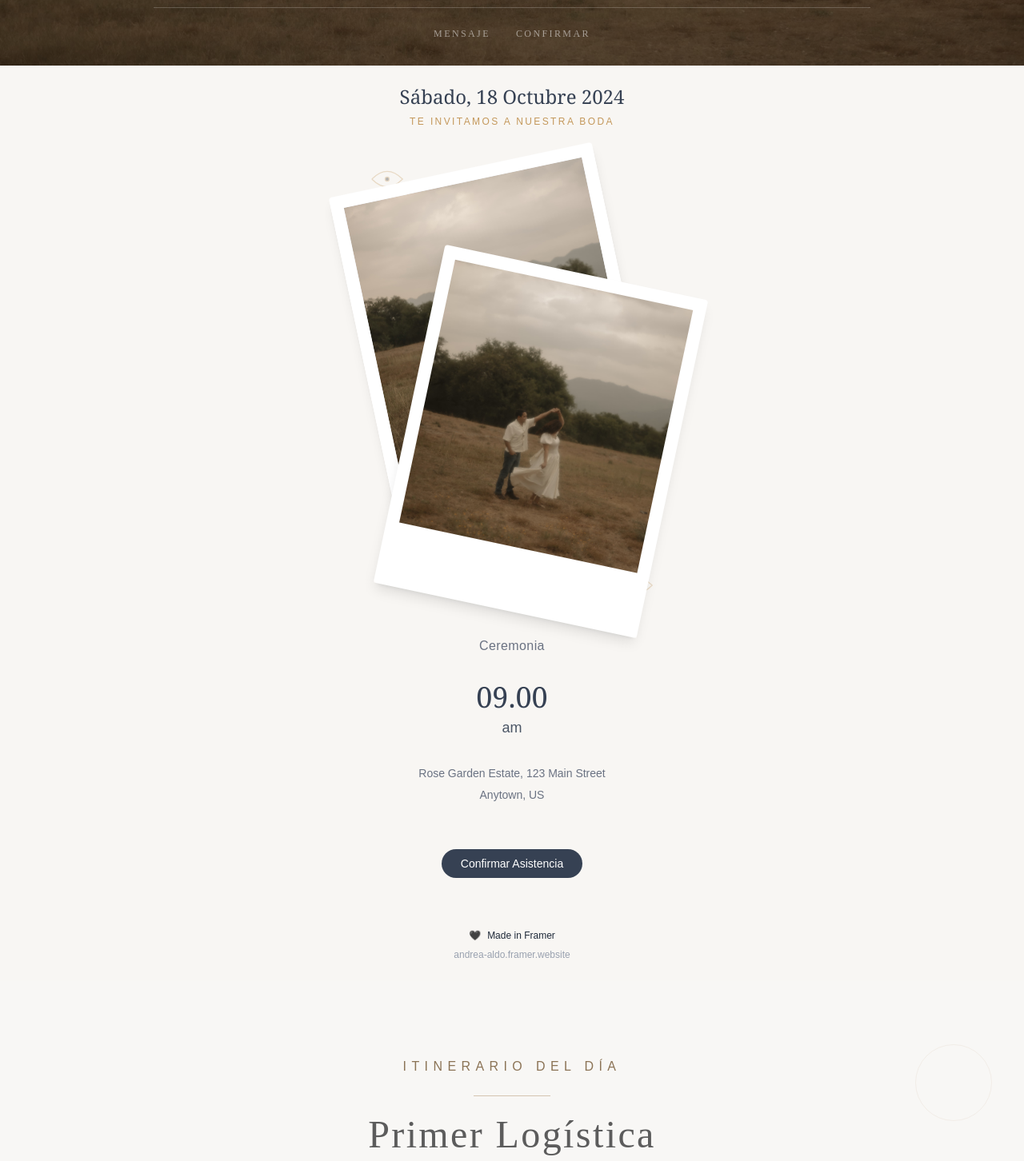
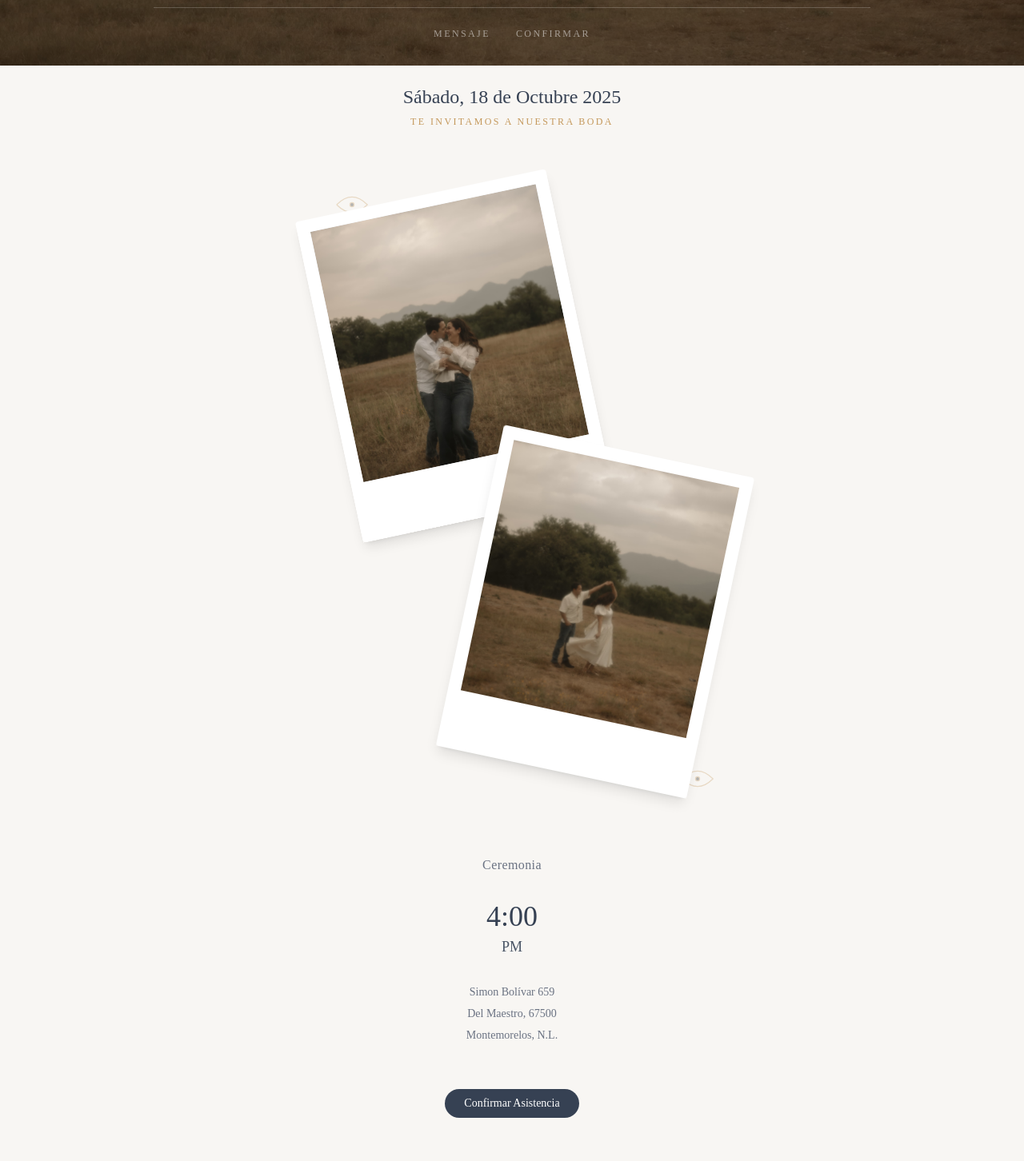
Before and after one commit to AlejoReyna/wedding_invitation, a Next.js app: page / in a window 1280 px wide. Shown: the part 718-2170 px from the top of the page at 80% size. Built offline with nearby package versions, Linux system fonts and the light colour scheme.

Commit message:
exact separation

```diff
--- a/src/app/components/CoupleSection.tsx
+++ b/src/app/components/CoupleSection.tsx
@@ -15,36 +15,34 @@ export default function WeddingInvitation() {
       <main className="flex min-h-screen flex-col items-center justify-center p-6 bg-[#F8F6F3] text-center">
         <div className="max-w-sm mx-auto space-y-8">
 
-
-
           {/* Date */}
           <div className="space-y-2">
-            <h2 className="text-2xl font-serif text-gray-700 leading-tight">
-              Sábado, 18 Octubre 2024
+            <h2 className="text-2xl font-light text-gray-700 leading-tight garamond-regular">
+              Sábado, 18 de Octubre 2025
             </h2>
-            <p className="text-[#C4985B] text-xs font-light tracking-[0.2em] uppercase">
+            <p className="text-[#C4985B] text-xs font-light tracking-[0.2em] uppercase garamond-300">
               TE INVITAMOS A NUESTRA BODA
             </p>
           </div>
 
-          {/* Photo arrangement */}
-          <div className="relative my-12" style={{ height: '540px', width: '100%' }}>
+          {/* Photo arrangement - doubled separation */}
+          <div className="relative my-20" style={{ height: '750px', width: '100%' }}>
             {/* Decorative floral corner */}
-            <div className="absolute -top-4 -left-12 w-16 h-16 opacity-30">
+            <div className="absolute -top-4 -left-24 w-16 h-16 opacity-30">
               <svg viewBox="0 0 50 50" className="w-full h-full stroke-[#C4985B]" fill="none">
                 <path d="M10,25 Q25,10 40,25 Q25,40 10,25" strokeWidth="1"/>
                 <circle cx="25" cy="25" r="2" fill="currentColor"/>
               </svg>
             </div>
 
-            {/* First photo - rotated left */}
+            {/* First photo - rotated left with doubled separation */}
             <div
-              className="absolute top-0 -left-12 w-84 h-108 cursor-pointer transform -rotate-12 hover:scale-105 transition-transform duration-300 shadow-lg"
-              style={{ width: '336px', height: '432px' }}
+              className="absolute top-0 -left-24 w-84 h-108 cursor-pointer transform -rotate-12 hover:scale-105 transition-transform duration-300 shadow-lg"
+              style={{ width: '320px', height: '410px' }}
               onClick={() => setSelectedImage(photos[0])}
             >
               <div className="w-full h-full bg-white p-4 pt-4 pb-12 rounded-sm">
-                <div className="relative w-full h-84 bg-gray-200 overflow-hidden" style={{ height: '336px' }}>
+                <div className="relative w-full h-84 bg-gray-200 overflow-hidden" style={{ height: '320px' }}>
                   <Image
                     src={photos[0].src}
                     alt={photos[0].alt}
@@ -55,14 +53,14 @@ export default function WeddingInvitation() {
               </div>
             </div>
 
-            {/* Second photo - rotated right, more separated */}
+            {/* Second photo - rotated right with doubled separation */}
             <div
-              className="absolute top-32 -right-16 w-84 h-108 cursor-pointer transform rotate-12 hover:scale-105 transition-transform duration-300 shadow-lg z-10"
-              style={{ width: '336px', height: '432px' }}
+              className="absolute top-80 -right-32 w-84 h-108 cursor-pointer transform rotate-12 hover:scale-105 transition-transform duration-300 shadow-lg z-10"
+              style={{ width: '320px', height: '410px' }}
               onClick={() => setSelectedImage(photos[1])}
             >
               <div className="w-full h-full bg-white p-4 pt-4 pb-12 rounded-sm">
-                <div className="relative w-full h-84 bg-gray-200 overflow-hidden" style={{ height: '336px' }}>
+                <div className="relative w-full h-84 bg-gray-200 overflow-hidden" style={{ height: '320px' }}>
                   <Image
                     src={photos[1].src}
                     alt={photos[1].alt}
@@ -74,7 +72,7 @@ export default function WeddingInvitation() {
             </div>
 
             {/* Decorative floral corner bottom right */}
-            <div className="absolute -bottom-4 -right-12 w-16 h-16 opacity-30">
+            <div className="absolute -bottom-4 -right-32 w-16 h-16 opacity-30">
               <svg viewBox="0 0 50 50" className="w-full h-full stroke-[#C4985B]" fill="none">
                 <path d="M10,25 Q25,10 40,25 Q25,40 10,25" strokeWidth="1"/>
                 <circle cx="25" cy="25" r="2" fill="currentColor"/>
@@ -82,29 +80,27 @@ export default function WeddingInvitation() {
             </div>
           </div>
 
-          {/* Names */}
-
-
           {/* Event type */}
           <div>
-            <p className="text-gray-500 text-base tracking-wide">Ceremonia</p>
+            <p className="text-gray-500 text-base tracking-wide garamond-300">Ceremonia</p>
           </div>
 
           {/* Time */}
           <div className="space-y-1">
-            <p className="text-4xl font-serif text-gray-700">09.00</p>
-            <p className="text-lg text-gray-600">am</p>
+            <p className="text-4xl font-light text-gray-700 garamond-regular">4:00</p>
+            <p className="text-lg text-gray-600 garamond-300">PM</p>
           </div>
 
           {/* Location */}
-          <div className="space-y-1 text-gray-500 text-sm leading-relaxed">
-            <p>Rose Garden Estate, 123 Main Street</p>
-            <p>Anytown, US</p>
+          <div className="space-y-1 text-gray-500 text-sm leading-relaxed garamond-300">
+            <p>Simon Bolívar 659</p>
+            <p>Del Maestro, 67500</p>
+            <p>Montemorelos, N.L.</p>
           </div>
 
           {/* Get template button */}
           <div className="pt-6">
-            <button className="bg-gray-700 text-white px-6 py-2 rounded-full text-sm hover:bg-gray-800 transition-colors">
+            <button className="bg-gray-700 text-white px-6 py-2 rounded-full text-sm hover:bg-gray-800 transition-colors garamond-300">
               Confirmar Asistencia
             </button>
           </div>
@@ -113,9 +109,9 @@ export default function WeddingInvitation() {
           <div className="pt-8 space-y-2">
             <div className="flex items-center justify-center space-x-2">
               <span className="text-xs text-gray-400">🖤</span>
-              <span className="text-xs text-gray-800 font-medium">Made in Framer</span>
+              <span className="text-xs text-gray-800 font-medium garamond-300">Made in Framer</span>
             </div>
-            <p className="text-xs text-gray-400">
+            <p className="text-xs text-gray-400 garamond-300">
               andrea-aldo.framer.website
             </p>
           </div>
```
